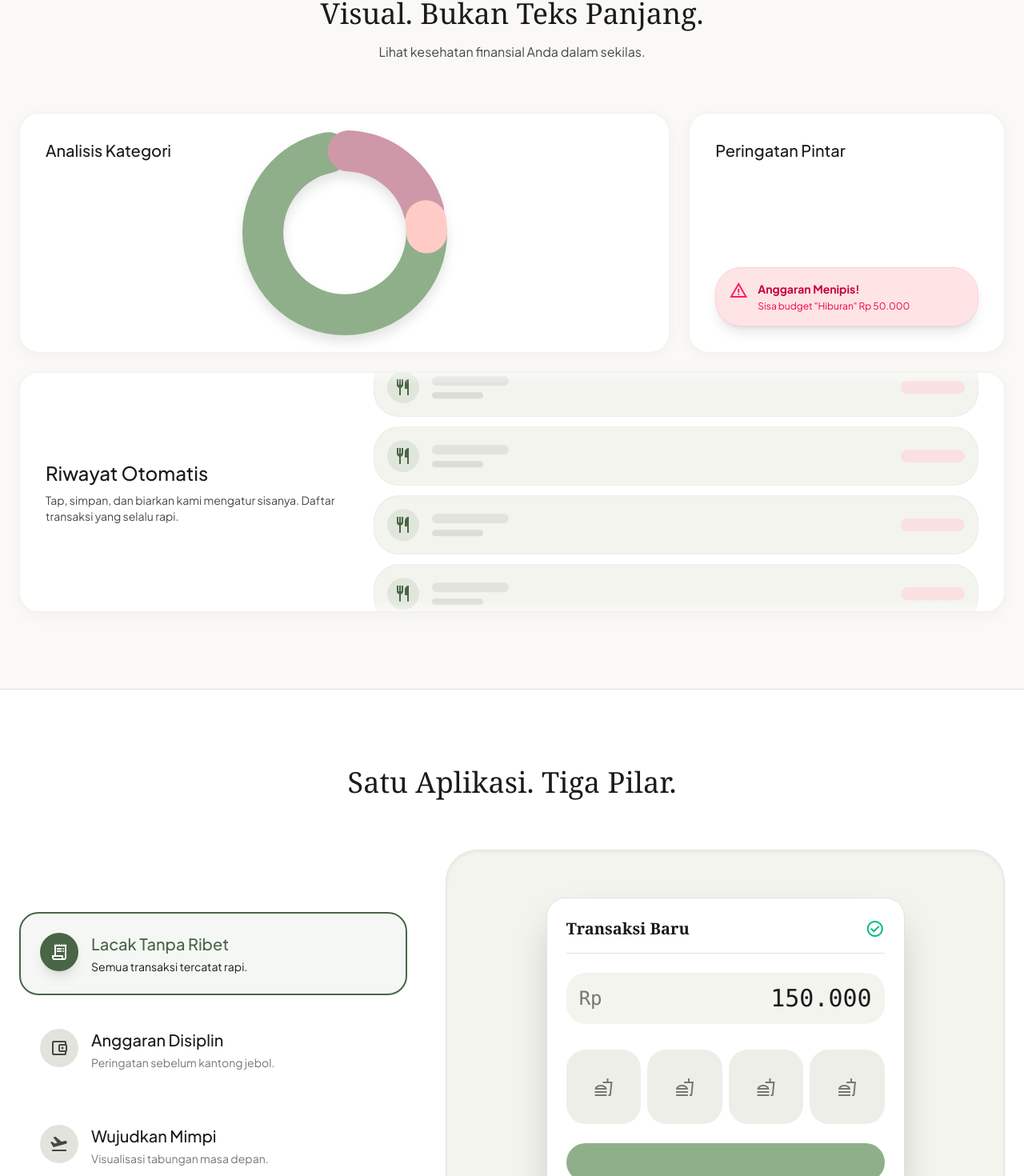
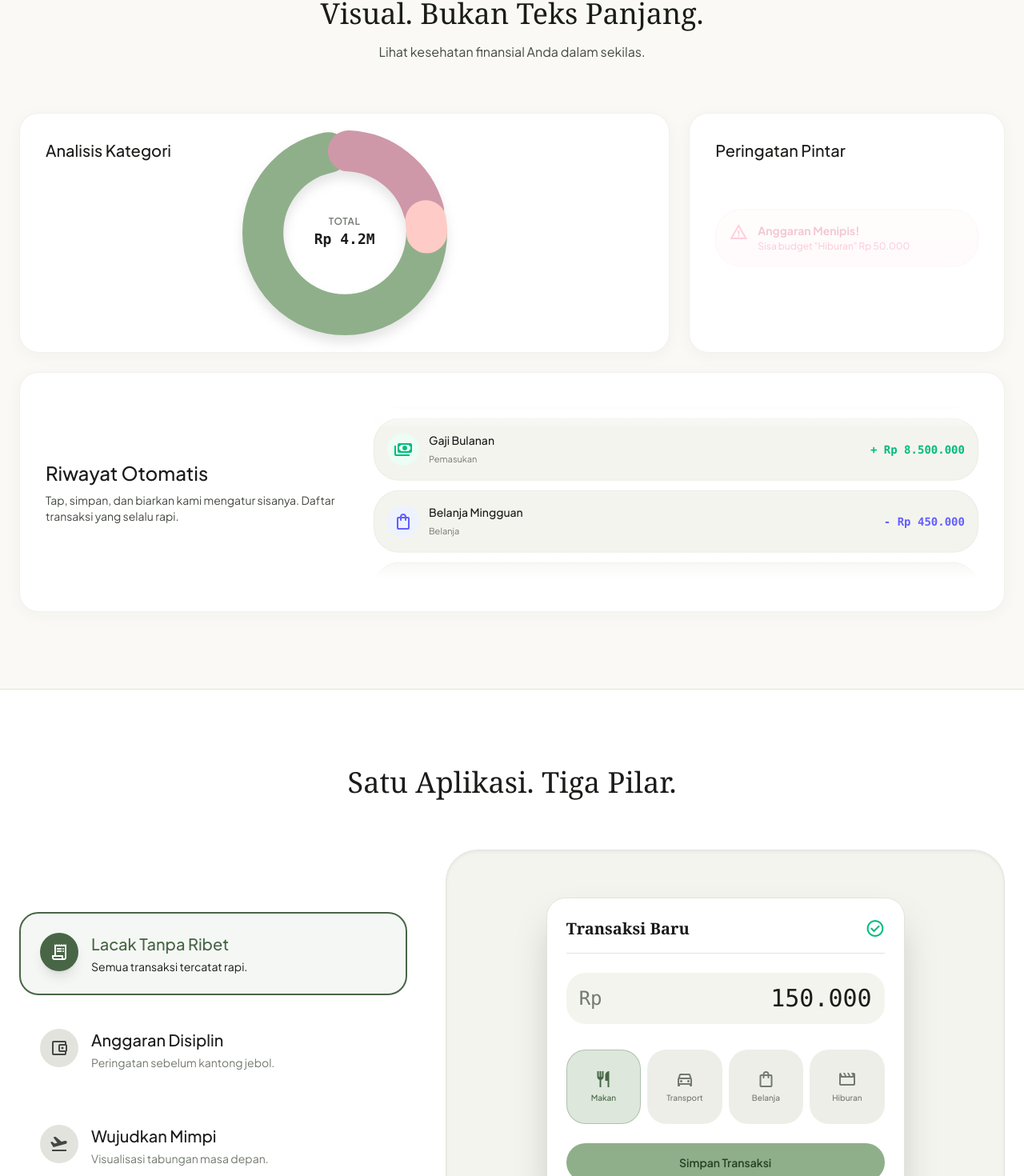
Before and after one commit to Maliq-dlt/Smart-Expanse, a Next.js app: page / in a window 1280 px wide. Shown: the part 971-2441 px from the top of the page at 80% size. Built offline with nearby package versions, Linux system fonts and the light colour scheme.

Commit message:
feat: upgrade landing page with interactive visuals - real data, animated charts, stacked notifications, SVG draw animations

```diff
--- a/src/app/page.tsx
+++ b/src/app/page.tsx
@@ -225,7 +225,7 @@ export default function LandingPage() {
 
         <div className="grid grid-cols-1 md:grid-cols-3 gap-6 auto-rows-[300px]">
 
-          {/* Bento 1: Donut Chart (Span 2) */}
+          {/* Bento 1: Donut Chart with Category Labels */}
           <motion.div
             className="md:col-span-2 bg-[var(--color-surface-lowest)] rounded-3xl p-8 border border-[var(--color-surface-variant)]/50 shadow-soft relative overflow-hidden group"
             initial={{ opacity: 0, y: 20 }}
@@ -244,10 +244,21 @@ export default function LandingPage() {
                   <circle cx="50" cy="50" r="40" fill="transparent" stroke="var(--color-tertiary-container)" strokeWidth="20" strokeDasharray="50 251.2" strokeDashoffset="-190" strokeLinecap="round" />
                   <circle cx="50" cy="50" r="40" fill="transparent" stroke="var(--color-secondary-container)" strokeWidth="20" strokeDasharray="15 251.2" strokeDashoffset="-245" strokeLinecap="round" />
                 </svg>
-                {/* Center text appears on hover */}
-                <div className="absolute inset-0 flex flex-col items-center justify-center opacity-0 group-hover:opacity-100 transition-opacity duration-500 delay-100">
+                <div className="absolute inset-0 flex flex-col items-center justify-center">
                   <span className="text-xs text-[var(--color-outline)] uppercase tracking-wider font-semibold">Total</span>
                   <span className="text-lg font-mono font-bold text-[var(--color-on-surface)]">Rp 4.2M</span>
+                </div>
+                <div className="absolute -right-6 top-6 flex items-center gap-2 opacity-0 group-hover:opacity-100 transition-all duration-500 translate-x-2 group-hover:translate-x-0">
+                  <div className="w-3 h-3 rounded-full bg-[var(--color-primary-container)]" />
+                  <span className="text-xs font-medium text-[var(--color-on-surface)] whitespace-nowrap">Makan 45%</span>
+                </div>
+                <div className="absolute -left-8 bottom-12 flex items-center gap-2 opacity-0 group-hover:opacity-100 transition-all duration-500 delay-100 -translate-x-2 group-hover:translate-x-0">
+                  <div className="w-3 h-3 rounded-full bg-[var(--color-tertiary-container)]" />
+                  <span className="text-xs font-medium text-[var(--color-on-surface)] whitespace-nowrap">Transport 20%</span>
+                </div>
+                <div className="absolute -right-2 bottom-4 flex items-center gap-2 opacity-0 group-hover:opacity-100 transition-all duration-500 delay-200 translate-x-2 group-hover:translate-x-0">
+                  <div className="w-3 h-3 rounded-full bg-[var(--color-secondary-container)]" />
+                  <span className="text-xs font-medium text-[var(--color-on-surface)] whitespace-nowrap">Hiburan 6%</span>
                 </div>
               </motion.div>
             </div>
@@ -255,24 +266,37 @@ export default function LandingPage() {
 
           {/* Bento 2: Budget Alert */}
           <motion.div
-            className="bg-[var(--color-surface-lowest)] rounded-3xl p-8 border border-[var(--color-surface-variant)]/50 shadow-soft relative overflow-hidden flex flex-col justify-end"
+            className="bg-[var(--color-surface-lowest)] rounded-3xl p-8 border border-[var(--color-surface-variant)]/50 shadow-soft relative overflow-hidden flex flex-col justify-between"
             initial={{ opacity: 0, y: 20 }}
             whileInView={{ opacity: 1, y: 0 }}
             viewport={{ once: true }}
             transition={{ delay: 0.1 }}
           >
-            <h3 className="text-xl font-medium text-[var(--color-on-surface)] absolute top-8 left-8">Peringatan Pintar</h3>
-            <div className="w-full">
+            <h3 className="text-xl font-medium text-[var(--color-on-surface)]">Peringatan Pintar</h3>
+            <div className="w-full space-y-3">
               <motion.div
-                className="bg-rose-100 border border-rose-200 p-4 rounded-2xl shadow-lg relative z-10"
-                animate={{ y: [20, 0, 0, 20] }}
-                transition={{ duration: 4, repeat: Infinity, times: [0, 0.2, 0.8, 1] }}
+                className="bg-rose-50 dark:bg-rose-500/10 border border-rose-200 dark:border-rose-500/20 p-4 rounded-2xl"
+                animate={{ opacity: [0, 1, 1, 0], y: [12, 0, 0, -12] }}
+                transition={{ duration: 6, repeat: Infinity, times: [0, 0.1, 0.45, 0.55] }}
               >
                 <div className="flex gap-3 items-start">
-                  <span className="material-symbols-outlined text-rose-500">warning</span>
+                  <span className="material-symbols-outlined text-rose-500 text-lg">warning</span>
                   <div>
-                    <div className="text-sm font-bold text-rose-700">Anggaran Menipis!</div>
-                    <div className="text-xs text-rose-600 mt-1">Sisa budget "Hiburan" Rp 50.000</div>
+                    <div className="text-sm font-bold text-rose-700 dark:text-rose-400">Anggaran Menipis!</div>
+                    <div className="text-xs text-rose-600 dark:text-rose-300/70 mt-0.5">Sisa budget &quot;Hiburan&quot; Rp 50.000</div>
+                  </div>
+                </div>
+              </motion.div>
+              <motion.div
+                className="bg-emerald-50 dark:bg-emerald-500/10 border border-emerald-200 dark:border-emerald-500/20 p-4 rounded-2xl"
+                animate={{ opacity: [0, 0, 1, 1, 0], y: [12, 12, 0, 0, -12] }}
+                transition={{ duration: 6, repeat: Infinity, times: [0, 0.5, 0.6, 0.95, 1] }}
+              >
+                <div className="flex gap-3 items-start">
+                  <span className="material-symbols-outlined text-emerald-500 text-lg">check_circle</span>
+                  <div>
+                    <div className="text-sm font-bold text-emerald-700 dark:text-emerald-400">Target Tercapai! 🎉</div>
+                    <div className="text-xs text-emerald-600 dark:text-emerald-300/70 mt-0.5">Tabungan &quot;Liburan&quot; sudah 100%</div>
                   </div>
                 </div>
               </motion.div>
@@ -292,29 +316,36 @@ export default function LandingPage() {
               <p className="text-[var(--color-on-surface-variant)] text-sm">Tap, simpan, dan biarkan kami mengatur sisanya. Daftar transaksi yang selalu rapi.</p>
             </div>
 
-            <div className="w-full md:w-2/3 flex flex-col gap-3 relative">
-              {/* Fade masks */}
+            <div className="w-full md:w-2/3 flex flex-col gap-3 relative overflow-hidden" style={{ maxHeight: 220 }}>
               <div className="absolute top-0 w-full h-8 bg-gradient-to-b from-[var(--color-surface-lowest)] to-transparent z-10" />
               <div className="absolute bottom-0 w-full h-8 bg-gradient-to-t from-[var(--color-surface-lowest)] to-transparent z-10" />
 
               <motion.div
                 className="flex flex-col gap-3"
-                animate={{ y: [0, -70] }}
-                transition={{ duration: 3, repeat: Infinity, ease: "linear" }}
+                animate={{ y: [0, -320] }}
+                transition={{ duration: 12, repeat: Infinity, ease: "linear" }}
               >
-                {/* Simulated rows */}
-                {[1, 2, 3, 4].map((i) => (
+                {[
+                  { icon: 'restaurant', name: 'Ngopi Pagi', cat: 'Makan', amount: '- Rp 35.000', color: 'text-rose-500', bg: 'bg-rose-50 dark:bg-rose-500/10' },
+                  { icon: 'directions_car', name: 'Grab ke Kantor', cat: 'Transport', amount: '- Rp 28.000', color: 'text-amber-500', bg: 'bg-amber-50 dark:bg-amber-500/10' },
+                  { icon: 'payments', name: 'Gaji Bulanan', cat: 'Pemasukan', amount: '+ Rp 8.500.000', color: 'text-emerald-500', bg: 'bg-emerald-50 dark:bg-emerald-500/10' },
+                  { icon: 'shopping_bag', name: 'Belanja Mingguan', cat: 'Belanja', amount: '- Rp 450.000', color: 'text-indigo-500', bg: 'bg-indigo-50 dark:bg-indigo-500/10' },
+                  { icon: 'movie', name: 'Nonton Film', cat: 'Hiburan', amount: '- Rp 150.000', color: 'text-purple-500', bg: 'bg-purple-50 dark:bg-purple-500/10' },
+                  { icon: 'bolt', name: 'Listrik', cat: 'Tagihan', amount: '- Rp 320.000', color: 'text-sky-500', bg: 'bg-sky-50 dark:bg-sky-500/10' },
+                  { icon: 'restaurant', name: 'Ngopi Pagi', cat: 'Makan', amount: '- Rp 35.000', color: 'text-rose-500', bg: 'bg-rose-50 dark:bg-rose-500/10' },
+                  { icon: 'directions_car', name: 'Grab ke Kantor', cat: 'Transport', amount: '- Rp 28.000', color: 'text-amber-500', bg: 'bg-amber-50 dark:bg-amber-500/10' },
+                ].map((tx, i) => (
                   <div key={i} className="flex items-center justify-between bg-[var(--color-surface-low)] p-4 rounded-2xl border border-[var(--color-surface-variant)]/50">
-                    <div className="flex items-center gap-4">
-                      <div className="w-10 h-10 rounded-full bg-[var(--color-primary-container)]/20 flex items-center justify-center">
-                        <span className="material-symbols-outlined text-[var(--color-primary)] text-sm">restaurant</span>
+                    <div className="flex items-center gap-3">
+                      <div className={`w-10 h-10 rounded-full ${tx.bg} flex items-center justify-center`}>
+                        <span className={`material-symbols-outlined ${tx.color} text-lg`}>{tx.icon}</span>
                       </div>
                       <div>
-                        <div className="w-24 h-3 bg-[var(--color-surface-variant)] rounded-full mb-2" />
-                        <div className="w-16 h-2 bg-[var(--color-outline-variant)]/50 rounded-full" />
+                        <span className="text-sm font-medium text-[var(--color-on-surface)] block">{tx.name}</span>
+                        <span className="text-[11px] text-[var(--color-outline)]">{tx.cat}</span>
                       </div>
                     </div>
-                    <div className="w-20 h-4 bg-rose-200/50 rounded-full" />
+                    <span className={`text-sm font-mono font-bold ${tx.color}`}>{tx.amount}</span>
                   </div>
                 ))}
               </motion.div>
@@ -384,20 +415,32 @@ export default function LandingPage() {
                     <div className="space-y-4">
                       <div className="flex justify-between items-center mb-6 border-b border-[var(--color-surface-variant)] pb-4">
                         <span className="font-serif font-bold text-xl">Transaksi Baru</span>
-                        <span className="material-symbols-outlined text-emerald-500">check_circle</span>
+                        <motion.span
+                          className="material-symbols-outlined text-emerald-500"
+                          animate={{ scale: [1, 1.3, 1] }}
+                          transition={{ duration: 2, repeat: Infinity }}
+                        >check_circle</motion.span>
                       </div>
                       <div className="w-full h-16 bg-[var(--color-surface-low)] rounded-xl flex items-center px-4 justify-between">
                         <span className="text-[var(--color-outline)] text-2xl font-mono">Rp</span>
                         <span className="text-3xl font-mono text-[var(--color-on-surface)]">150.000</span>
                       </div>
                       <div className="grid grid-cols-4 gap-2 pt-4">
-                        {[1, 2, 3, 4].map(i => (
-                          <div key={i} className="aspect-square bg-[var(--color-surface-container)] rounded-xl flex items-center justify-center">
-                            <span className="material-symbols-outlined text-[var(--color-outline)]">fastfood</span>
+                        {[
+                          { icon: 'restaurant', label: 'Makan' },
+                          { icon: 'directions_car', label: 'Transport' },
+                          { icon: 'shopping_bag', label: 'Belanja' },
+                          { icon: 'movie', label: 'Hiburan' },
+                        ].map((cat, i) => (
+                          <div key={i} className={`aspect-square rounded-xl flex flex-col items-center justify-center gap-1 cursor-default transition-colors ${i === 0 ? 'bg-[var(--color-primary-container)]/30 border border-[var(--color-primary)]/30' : 'bg-[var(--color-surface-container)]'}`}>
+                            <span className={`material-symbols-outlined text-lg ${i === 0 ? 'text-[var(--color-primary)]' : 'text-[var(--color-outline)]'}`}>{cat.icon}</span>
+                            <span className={`text-[10px] font-medium ${i === 0 ? 'text-[var(--color-primary)]' : 'text-[var(--color-outline)]'}`}>{cat.label}</span>
                           </div>
                         ))}
                       </div>
-                      <div className="w-full h-12 bg-[var(--color-primary-container)] rounded-xl mt-6" />
+                      <div className="w-full h-12 bg-[var(--color-primary-container)] rounded-xl mt-6 flex items-center justify-center">
+                        <span className="text-sm font-semibold text-[var(--color-on-primary-container)]">Simpan Transaksi</span>
+                      </div>
                     </div>
                   )}
 
@@ -413,20 +456,41 @@ export default function LandingPage() {
                           <span className="text-emerald-600 font-mono">40%</span>
                         </div>
                         <div className="w-full h-3 bg-[var(--color-surface-container)] rounded-full overflow-hidden">
-                          <div className="w-[40%] h-full bg-emerald-500 rounded-full" />
+                          <motion.div
+                            className="h-full bg-emerald-500 rounded-full"
+                            initial={{ width: 0 }}
+                            animate={{ width: '40%' }}
+                            transition={{ duration: 1, ease: 'easeOut' }}
+                          />
                         </div>
                       </div>
 
-                      <div className="space-y-2 pt-4">
+                      <div className="space-y-2 pt-2">
                         <div className="flex justify-between text-sm">
                           <span className="font-medium text-[var(--color-on-surface)]">Transportasi</span>
                           <span className="text-rose-600 font-mono">92%</span>
                         </div>
                         <div className="w-full h-3 bg-[var(--color-surface-container)] rounded-full overflow-hidden">
                           <motion.div
-                            className="w-[92%] h-full bg-rose-500 rounded-full"
-                            animate={{ opacity: [1, 0.5, 1] }}
-                            transition={{ duration: 1, repeat: Infinity }}
+                            className="h-full bg-rose-500 rounded-full"
+                            initial={{ width: 0 }}
+                            animate={{ width: '92%' }}
+                            transition={{ duration: 1.2, ease: 'easeOut', delay: 0.2 }}
+                          />
+                        </div>
+                      </div>
+
+                      <div className="space-y-2 pt-2">
+                        <div className="flex justify-between text-sm">
+                          <span className="font-medium text-[var(--color-on-surface)]">Hiburan</span>
+                          <span className="text-amber-600 font-mono">65%</span>
+                        </div>
+                        <div className="w-full h-3 bg-[var(--color-surface-container)] rounded-full overflow-hidden">
+                          <motion.div
+                            className="h-full bg-amber-500 rounded-full"
+                            initial={{ width: 0 }}
+                            animate={{ width: '65%' }}
+                            transition={{ duration: 1.2, ease: 'easeOut', delay: 0.4 }}
                           />
                         </div>
                       </div>
@@ -438,7 +502,13 @@ export default function LandingPage() {
                       <div className="relative w-48 h-48 mb-6">
                         <svg viewBox="0 0 100 100" className="w-full h-full transform -rotate-90">
                           <circle cx="50" cy="50" r="45" fill="transparent" stroke="var(--color-surface-container)" strokeWidth="6" />
-                          <circle cx="50" cy="50" r="45" fill="transparent" stroke="var(--color-primary)" strokeWidth="6" strokeDasharray="282.6" strokeDashoffset="56.5" strokeLinecap="round" />
+                          <motion.circle
+                            cx="50" cy="50" r="45" fill="transparent" stroke="var(--color-primary)" strokeWidth="6"
+                            strokeDasharray="282.6" strokeLinecap="round"
+                            initial={{ strokeDashoffset: 282.6 }}
+                            animate={{ strokeDashoffset: 56.5 }}
+                            transition={{ duration: 1.5, ease: 'easeOut' }}
+                          />
                         </svg>
                         <div className="absolute inset-0 flex flex-col items-center justify-center">
                           <span className="material-symbols-outlined text-4xl text-[var(--color-primary)] mb-1">flight</span>
```
